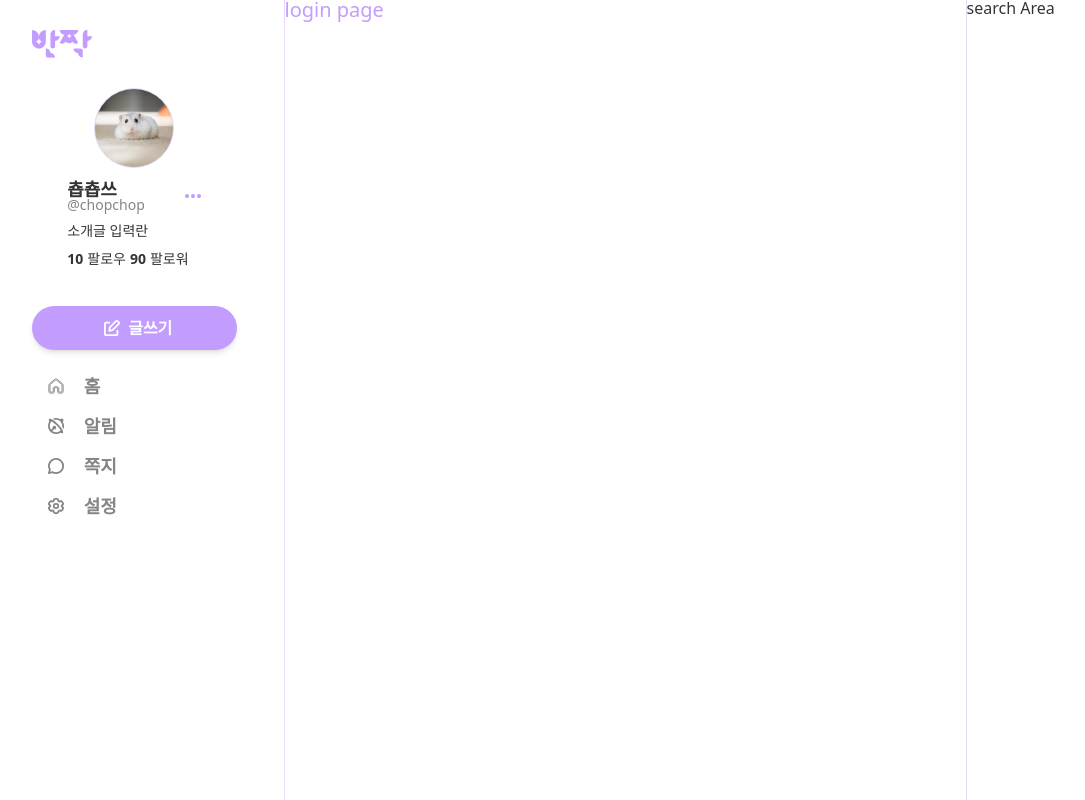
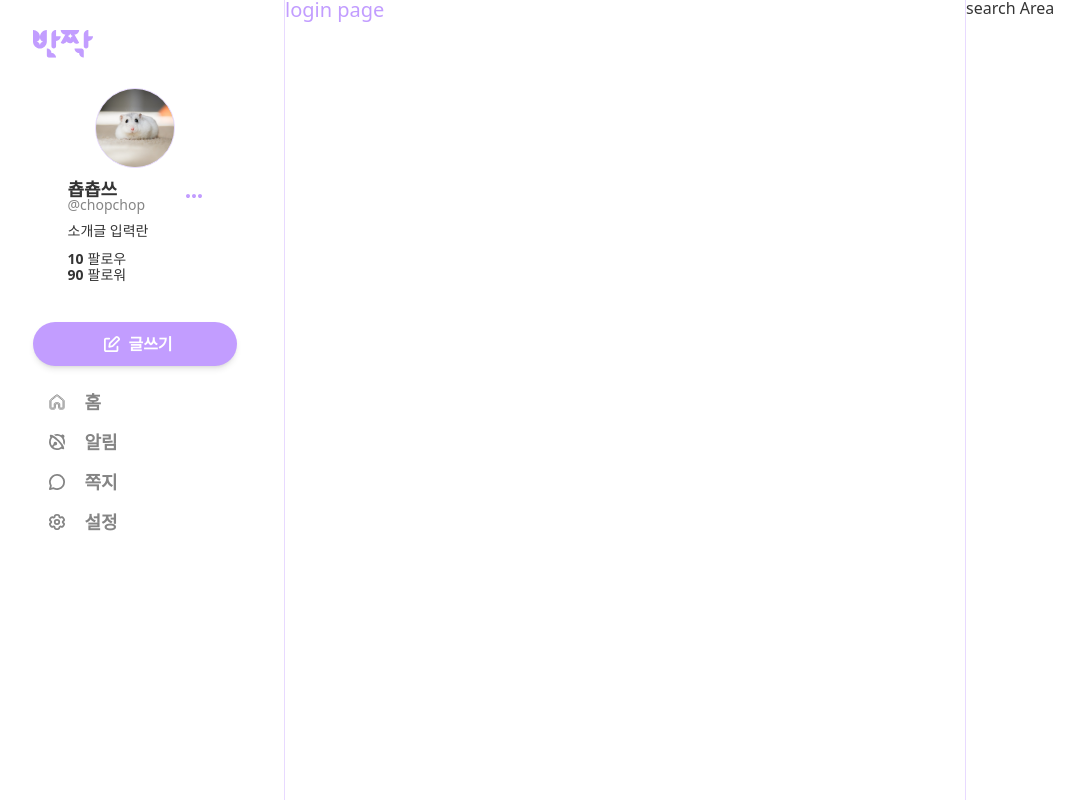
Before and after one commit to banzakk/frontend, a Next.js app: page /login in a window 1280 px wide. Shown: the whole page, without its empty margins (15-1100 px from the left). Built offline with nearby package versions, Linux system fonts and the light colour scheme.

Commit message:
refactor: sass px 설정 변경

```diff
--- a/src/app/(whisper)/whispers/page.module.scss
+++ b/src/app/(whisper)/whispers/page.module.scss
@@ -1,4 +1,5 @@
 @import '@/styles/colors';
+@import '@/styles/mixins';
 
 .container {
   display: flex;
@@ -8,8 +9,8 @@
 }
 
 .topWrapper {
-  width: 681px;
-  height: 160px;
+  width: pxToRem(680);
+  height: pxToRem(160);
   background-color: $white;
 }
 
@@ -18,23 +19,23 @@
   top: 0;
   width: inherit;
   height: inherit;
-  padding-top: 30px;
+  padding-top: pxToRem(30);
   background-color: $white;
 }
 
 .titleArea {
   // height: 149px;
-  margin-bottom: 16px;
-  padding: 0 27px 16px 27px;
+  margin-bottom: pxToRem(16);
+  padding: 0 pxToRem(26) pxToRem(16) pxToRem(26);
 }
 
 .title {
-  margin-bottom: 17px;
+  margin-bottom: pxToRem(16);
 }
 
 .subTitleArea {
-  margin: 16px 0;
-  padding: 12px 0;
+  margin: pxToRem(16) 0;
+  padding: pxToRem(12) 0;
   border-top: 1px solid $secondary;
   border-bottom: 1px solid $secondary;
   text-align: center;
--- a/src/app/layout.module.scss
+++ b/src/app/layout.module.scss
@@ -9,27 +9,27 @@
 .navSectionWrapper {
   display: flex;
   flex-grow: 1;
-  width: 250px;
+  width: pxToRem(250);
   border-right: 1px solid $secondary;
 }
 
 .navSection {
   display: flex;
   flex-direction: column;
-  width: 250px;
+  width: pxToRem(250);
   height: 100dvh;
   margin: 0 auto;
 }
 
 .fixedWrapper {
   position: fixed;
-  width: 250px;
+  width: pxToRem(250);
 }
 
 .navArea {
   display: flex;
   flex-direction: column;
-  width: 205px;
+  width: pxToRem(204);
   margin: 0 auto;
 }
 
@@ -43,13 +43,13 @@
 }
 
 .mainSectionWrapper {
-  width: 681px;
+  width: pxToRem(680)
 }
 
 .rightSectionWrapper {
   display: flex;
   flex-grow: 1;
-  width: 250px;
+  width: pxToRem(250);
   border-left: 1px solid $secondary;
 }
 
--- a/src/components/molecule/Nav/Nav.module.scss
+++ b/src/components/molecule/Nav/Nav.module.scss
@@ -1,6 +1,8 @@
+@import '@/styles/mixins';
+
 .container {
   display: flex;
   flex-direction: column;
   align-items: flex-start;
-  margin-top: 16px;
+  margin-top: pxToRem(16);
 }
--- a/src/components/molecule/Post/Post.module.scss
+++ b/src/components/molecule/Post/Post.module.scss
@@ -1,4 +1,5 @@
 @import '@/styles/colors';
+@import '@/styles/mixins';
 
 .modalBackground {
   position: absolute;
@@ -21,17 +22,17 @@
 }
 
 .form {
-  width: 680px;
+  width: pxToRem(680);
   border-radius: 20px;
   background-color: $white;
 }
 
 .container {
   width: 100%;
-  padding: 16px;
+  padding: pxToRem(16);
   border: 1px solid $primary;
   border-radius: 20px;
-  box-shadow: rgba(0, 0, 0, 0.35) 0px 5px 15px;
+  box-shadow: rgba(0, 0, 0, 0.35) 0px 4px 16px;
 }
 
 .textareaContainer {
@@ -52,8 +53,8 @@
 }
 
 .fileIcon {
-  width: 25px;
-  height: 25px;
+  width: pxToRem(26);
+  height: pxToRem(26);
   cursor: pointer;
 }
 
@@ -69,21 +70,21 @@
 }
 
 .btn {
-  width: 100px;
+  width: pxToRem(100);
 }
 
 .previewContainer {
   display: flex;
   align-items: flex-start;
   width: 100%;
-  margin-bottom: 10px;
+  margin-bottom: pxToRem(10);
 }
 
 .imageArea {
   position: relative;
-  width: 100px;
-  height: 100px;
-  margin-right: 5px;
+  width: pxToRem(100);
+  height: pxToRem(100);
+  margin-right: 4px;
   border-radius: 10px;
 }
 
@@ -97,8 +98,8 @@
 
 .previewClose {
   position: absolute;
-  top: 3px;
-  right: 3px;
+  top: 4px;
+  right: 4px;
 }
 
 .hashTag {
@@ -108,5 +109,5 @@
 .closeBtn {
   display: flex;
   justify-content: flex-end;
-  margin-bottom: 5px;
+  margin-bottom: 4px;
 }
--- a/src/components/molecule/UserProfile/UserProfile.module.scss
+++ b/src/components/molecule/UserProfile/UserProfile.module.scss
@@ -1,18 +1,19 @@
 @import '@/styles/colors';
+@import '@/styles/mixins';
 
 .container {
   display: flex;
   flex-direction: column;
   justify-content: center;
-  width: 134px;
+  width: pxToRem(134);
   margin: 0 auto;
-  margin-bottom: 40px;
+  margin-bottom: pxToRem(40);
 }
 
 .profileArea {
   display: flex;
   justify-content: center;
-  margin-bottom: 12px;
+  margin-bottom: pxToRem(12);
 }
 
 .nameArea {
@@ -27,17 +28,17 @@
 }
 
 .content {
-  margin: 12px 0;
+  margin: pxToRem(12) 0;
 }
 
-.area {
+.followContainer {
   display: flex;
 }
 
 .label:first-child {
-  margin-right: 4px;
+  margin-right: pxToRem(4);
 }
 
 .count {
-  margin-right: 4px;
+  margin-right: pxToRem(4);
 }
--- a/src/components/molecule/Whisper/Whisper.module.scss
+++ b/src/components/molecule/Whisper/Whisper.module.scss
@@ -1,16 +1,17 @@
 @import '@/styles/colors';
+@import '@/styles/mixins';
 
 .container {
-  min-height: 488px;
-  margin: 16px 0;
-  padding: 16px;
+  min-height: pxToRem(488);
+  margin: pxToRem(16) 0;
+  padding: pxToRem(16);
 }
 
 .imageArea {
-  width: 468px;
-  height: 350px;
-  margin-bottom: 16px;
-  border-radius: 30px;
+  width: pxToRem(468);
+  height: pxToRem(350);
+  margin-bottom: pxToRem(16);
+  border-radius: pxToRem(30);
   background-color: $secondary;
 }
 
@@ -26,19 +27,19 @@
   display: flex;
   justify-content: flex-end;
   align-items: center;
-  margin-bottom: 16px;
-  padding: 0 15px;
+  margin-bottom: pxToRem(16);
+  padding: 0 pxToRem(16);
 }
 
 .contentContainer {
   display: flex;
-  width: 500px;
-  padding: 5px;
+  width: pxToRem(500);
+  padding: pxToRem(6);
 }
 
 .nickNameArea {
-  width: 70px;
-  margin-right: 20px;
+  width: pxToRem(70);
+  margin-right: pxToRem(20);
 }
 
 .nickName {
@@ -51,9 +52,8 @@
 }
 
 .icon {
-  margin-right: 5px;
+  margin-right: 6px;
 }
-
 
 .hashTag {
   color: $primary;
```
Also changed, not shown: src/components/molecule/Comment/Comment.module.scss (+10 -8 lines).
